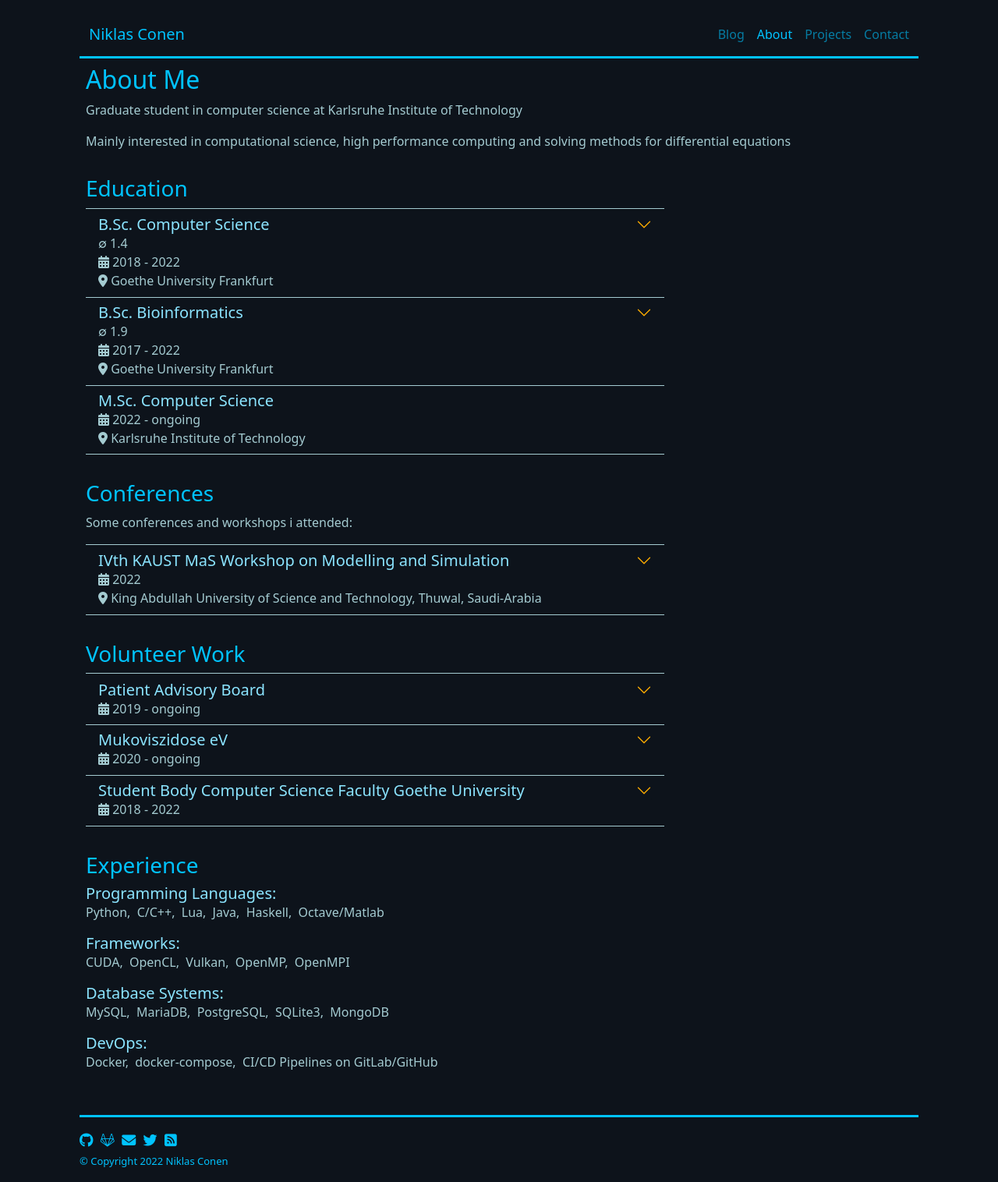
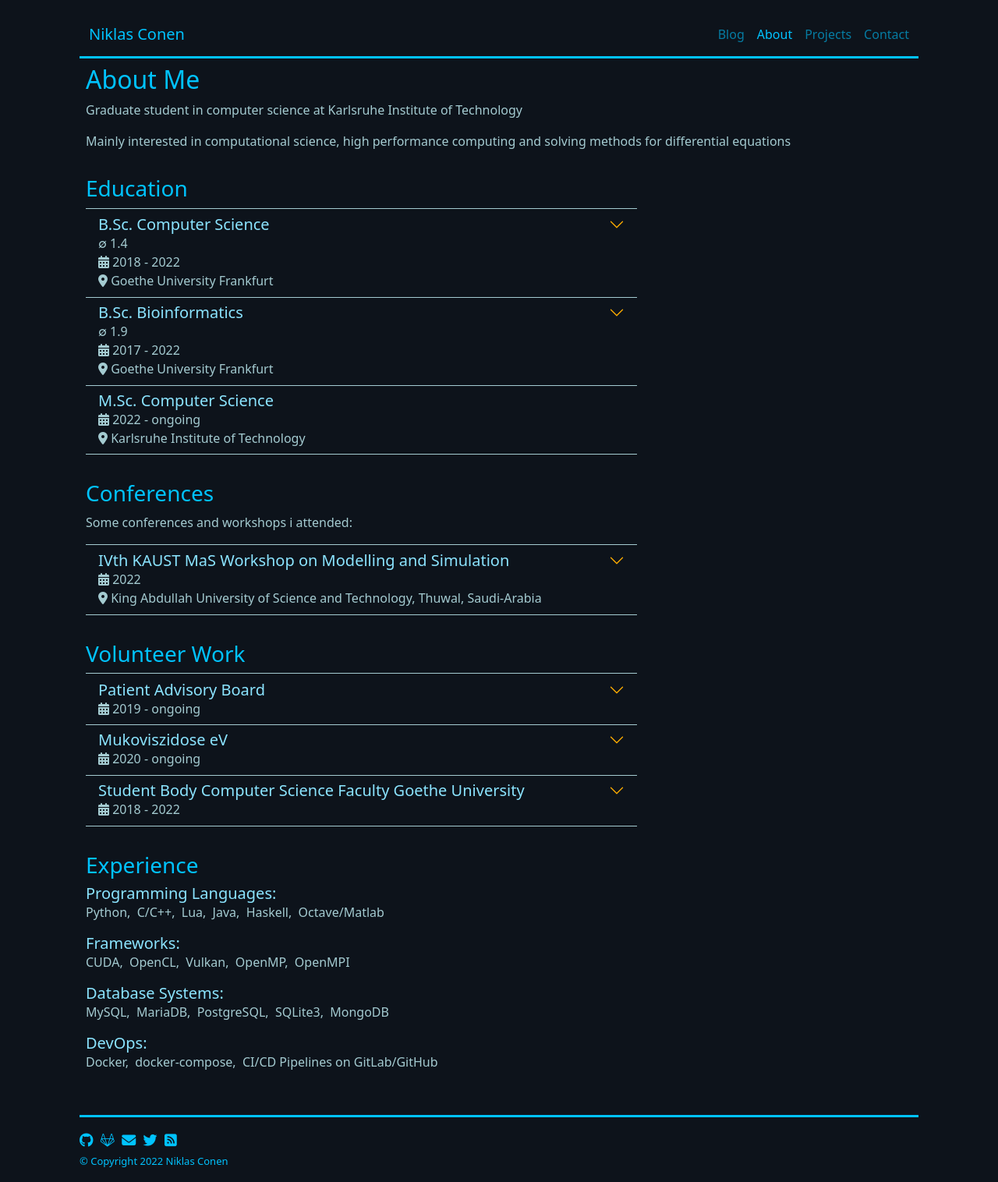
Before and after one commit to Nordegraf/nordegraf.github.io, a Jekyll site: the page built from _pages/about.html, in a window 1280 px wide. Shown: the whole page at 78% size. Built offline with Jekyll 4.4.1, drawn with Linux system fonts in a browser that asks for light colours.

Commit message:
switched to columns for accordion sizing

```diff
--- a/_pages/about.html
+++ b/_pages/about.html
@@ -8,7 +8,7 @@ title: About Me
 
 <div class="py-3">
 <h3>Education</h3>
-  <div class="accordion accordion-flush" id="accordionDegrees">
+  <div class="col-md-8 accordion accordion-flush" id="accordionDegrees">
     <hr class="about">
     {% for degree in site.data.degrees %}
     {% assign deg = degree.title | replace: " " | replace: "." %}
@@ -58,7 +58,7 @@ title: About Me
 Some conferences and workshops i attended:
 </p>
 
-<div class="accordion accordion-flush" id="accordionConferences">
+<div class="col-md-8 accordion accordion-flush" id="accordionConferences">
   <hr class="about">
   {% for conference in site.data.conferences %}
   {% assign con = conference.name | replace: " " %}
@@ -95,7 +95,7 @@ Some conferences and workshops i attended:
 <div class="py-3">
 <h3>Volunteer Work</h3>
 
-<div class="accordion accordion-flush" id="accordionVolunteer">
+<div class="col-md-8 accordion accordion-flush" id="accordionVolunteer">
   <hr class="about">
   {% for work in site.data.volunteer %}
   {% assign wor = work.name | replace: " " %}
--- a/_sass/additional.scss
+++ b/_sass/additional.scss
@@ -25,7 +25,7 @@ hr.about {
     color: $text;
     margin-top: 1px;
     margin-bottom: 1px;
-    width: 70%
+    width: 100%
 }
 
 a.link {
@@ -128,7 +128,7 @@ li.text {
 
 .accordion-item.about {
     padding: 0.4rem 1rem;
-    width: 70%;
+    width: 100%;
 }
 
 h2.about {
```
